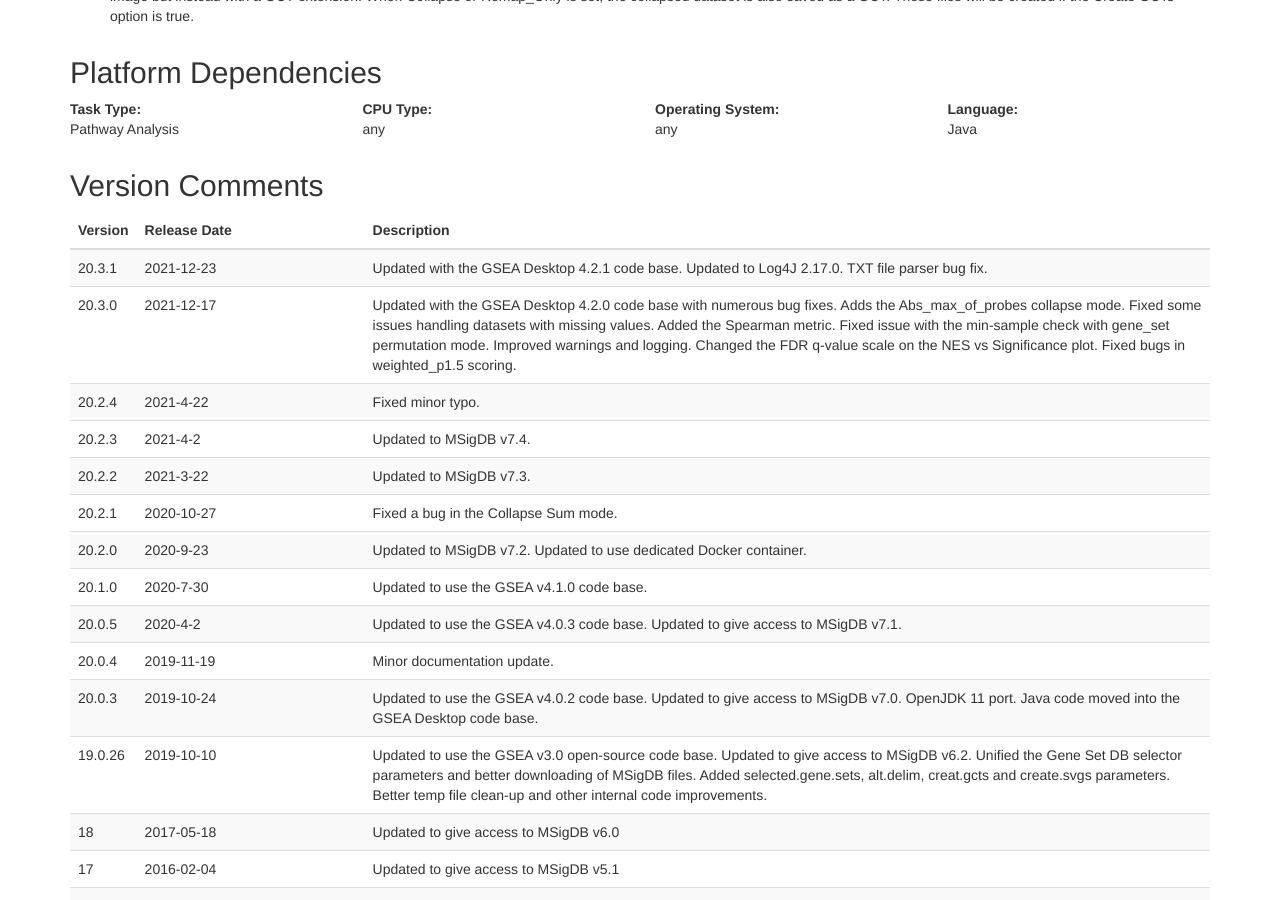
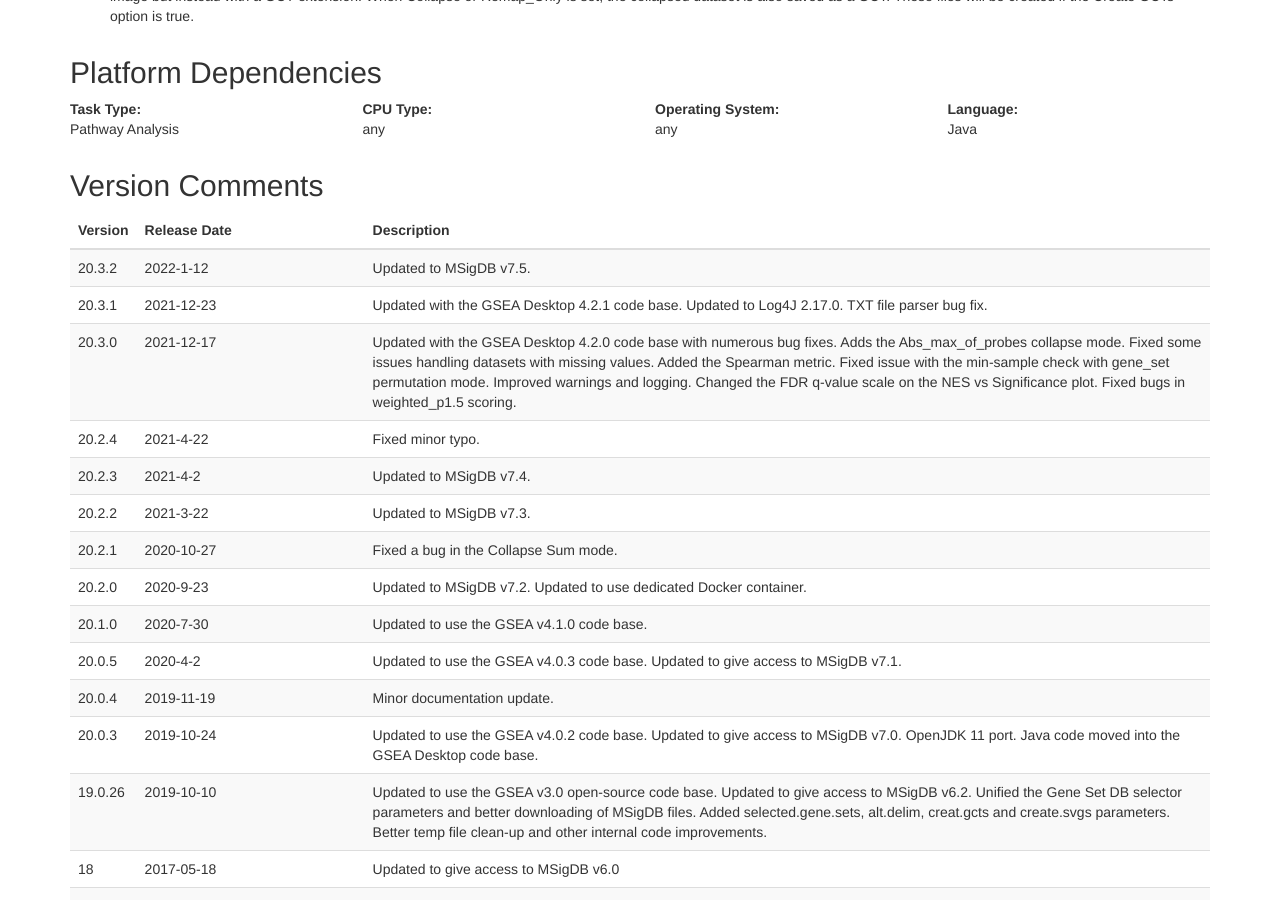
Before and after one commit to GSEA-MSigDB/gsea-gpmodule, a Jekyll site: the page docs/v20/index.html, which Jekyll copies as it is, in a window 1280 px wide and 900 px high, scrolled down 6122 px. Built offline with Jekyll 4.4.1, drawn with Linux system fonts in a browser that asks for light colours.

Commit message:
Updated to MSigDB v7.5

```diff
--- a/docs/v20/index.html
+++ b/docs/v20/index.html
@@ -409,6 +409,11 @@
 					</tr>
 				</thead>
 				<tbody>
+                        <tr>
+                            <td>20.3.2</td>
+                            <td>2022-1-12</td>
+                            <td>Updated to MSigDB v7.5.</td>
+                        </tr>
 				        <tr>
                             <td>20.3.1</td>
                             <td>2021-12-23</td>
```
Also changed, not shown: docs/v20/test.md (+5 -0 lines), 2 other files.
